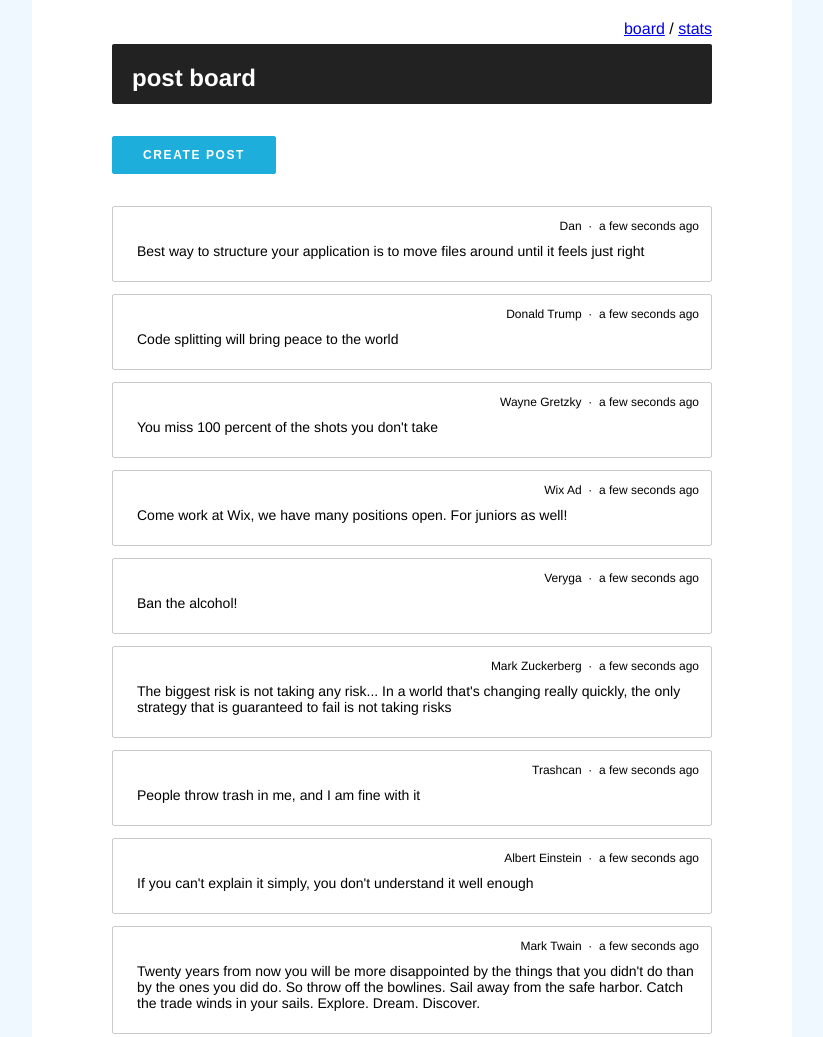
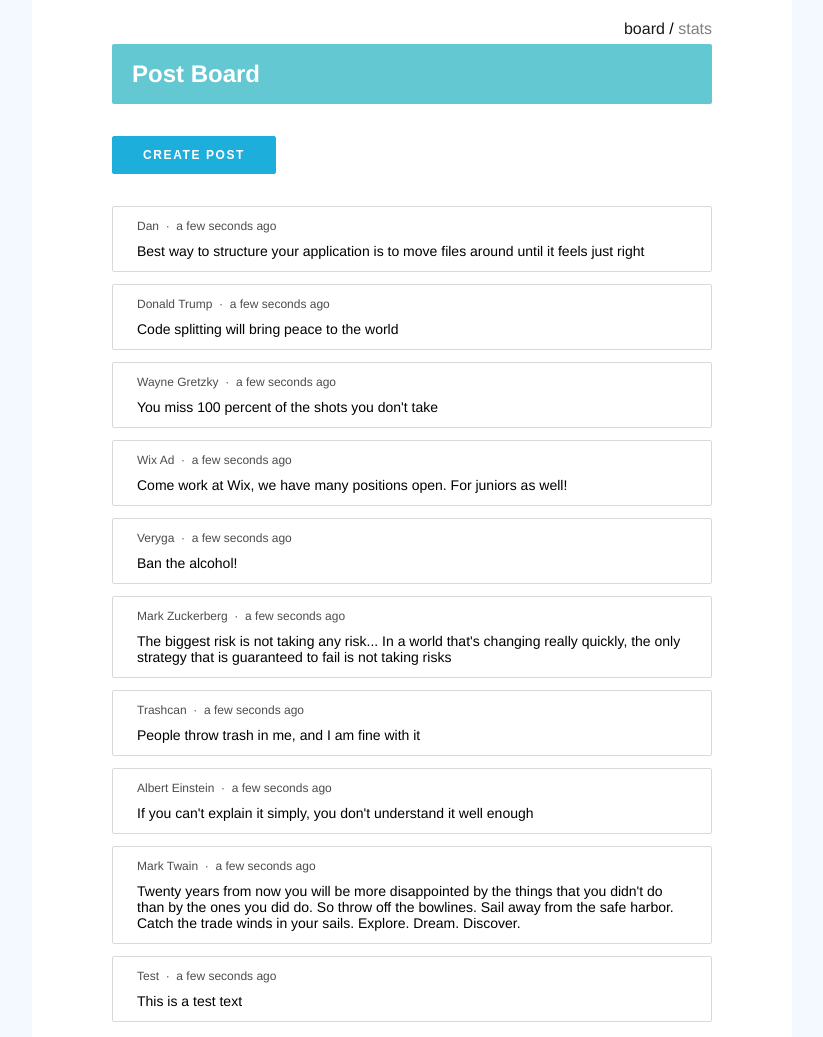
Before and after one commit to vybu/code-splitting-example, a React app: page / in a window 1280 px wide. Shown: the top 1037 px of the page, without its empty margins (228-1051 px from the left). Built offline with nearby package versions, Linux system fonts and the light colour scheme.

Commit message:
design improvements

```diff
--- a/src/client/PostBoardPage.js
+++ b/src/client/PostBoardPage.js
@@ -3,7 +3,7 @@
 import PageContainer from './common/components/PageContainer';
 
 const PostBoardPage = () => (
-  <PageContainer title="post board">
+  <PageContainer title="Post Board">
     <PostList />
   </PageContainer>
 );
--- a/src/client/StatsPage.js
+++ b/src/client/StatsPage.js
@@ -3,7 +3,7 @@
 import PageContainer from './common/components/PageContainer';
 
 const StatsPage = () => (
-  <PageContainer title="post board stats">
+  <PageContainer title="Post Board Stats">
     <Stats />
   </PageContainer>
 );
--- a/src/client/common/components/Navigation.css
+++ b/src/client/common/components/Navigation.css
@@ -2,3 +2,12 @@
   text-align: end;
   margin-bottom: 6px;
 }
+
+.Navigation-link {
+  text-decoration: none;
+  color: rgba(0, 0, 0, 0.5)
+}
+
+.Navigation-linkActive {
+  color: rgba(0, 0, 0, 0.9)
+}
--- a/src/client/common/components/Navigation.js
+++ b/src/client/common/components/Navigation.js
@@ -1,12 +1,16 @@
 import React from 'react';
-import { Link } from 'react-router-dom';
+import { NavLink } from 'react-router-dom';
 import './Navigation.css';
 
 const Navigation = () => (
   <nav className="Navigation">
-    <Link to="/">board</Link>
+    <NavLink className="Navigation-link" activeClassName="Navigation-linkActive" to="/" exact>
+      board
+    </NavLink>
     &nbsp;/&nbsp;
-    <Link to="/stats">stats</Link>
+    <NavLink className="Navigation-link" activeClassName="Navigation-linkActive" to="/stats">
+      stats
+    </NavLink>
   </nav>
 );
 
--- a/src/client/common/components/PageContainer.css
+++ b/src/client/common/components/PageContainer.css
@@ -1,6 +1,6 @@
 
 .PageContainer-outerContainer {
-  background-color: aliceblue;
+  background-color: #f4f9ff;
 }
 
 .PageContainer-innerContainer {
@@ -12,9 +12,11 @@
 }
 
 .PageContainer-header {
-  background-color: #222;
+  background-color: #63c8d2;
   height: 60px;
-  padding: 20px;
+  padding: 0 20px;
+  display: flex;
+  align-items: center;
   color: white;
   margin-bottom: 12px;
   border-radius: 2px;
--- a/src/client/modules/postList/components/PostListItem.css
+++ b/src/client/modules/postList/components/PostListItem.css
@@ -1,19 +1,22 @@
 .PostListItem {
   margin: 12px 0;
-  padding: 12px;
-  border: 1px solid rgba(0,0,0,0.2);
+  padding: 12px 24px;
+  border: 1px solid rgba(0, 0, 0, 0.15);
   border-radius: 2px;
 }
 
 .PostListItem-header {
-  text-align: end;
+  text-align: start;
   margin-bottom: 10px;
   font-size: 12px;
+  color: rgba(0, 0, 0, 0.7);
 }
 
 .PostListItem-body {
   text-align: start;
   font-size: 14px;
-  padding-left: 12px;
-  padding-bottom: 10px;
 }
+
+.PostListItem-body p {
+  margin: 0;
+}
--- a/src/client/modules/postList/postList.actions.js
+++ b/src/client/modules/postList/postList.actions.js
@@ -17,14 +17,15 @@
 export const setPresetItems = () => ({
   type: SET_PRESET_ITEMS,
   payload: [
-    { id: 1,  date: Date.now(), authorName: 'Dan', body: `Best way to structure your application is to move files around until it feels just right` },
-    { id: 2,  date: Date.now(), authorName: 'Donald Trump', body: `Code splitting will bring peace to the world` },
-    { id: 3,  date: Date.now(), authorName: 'Wayne Gretzky', body: `You miss 100 percent of the shots you don't take` },
-    { id: 4,  date: Date.now(), authorName: 'Wix Ad', body: `Come work at Wix, we have many positions open. For juniors as well!` },
-    { id: 5,  date: Date.now(), authorName: 'Veryga', body: 'Ban the alcohol!' },
-    { id: 6,  date: Date.now(), authorName: 'Mark Zuckerberg', body: `The biggest risk is not taking any risk... In a world that's changing really quickly, the only strategy that is guaranteed to fail is not taking risks` },
-    { id: 7,  date: Date.now(), authorName: 'Trashcan', body: 'People throw trash in me, and I am fine with it' },
-    { id: 8,  date: Date.now(), authorName: 'Albert Einstein', body: `If you can't explain it simply, you don't understand it well enough` },
-    { id: 9,  date: Date.now(), authorName: 'Mark Twain', body: `Twenty years from now you will be more disappointed by the things that you didn't do than by the ones you did do. So throw off the bowlines. Sail away from the safe harbor. Catch the trade winds in your sails. Explore. Dream. Discover.` },
+    { id: 1,  date: Date.now(), authorName: 'Dan', body: `<p>Best way to structure your application is to move files around until it feels just right</p>` },
+    { id: 2,  date: Date.now(), authorName: 'Donald Trump', body: `<p>Code splitting will bring peace to the world</p>` },
+    { id: 3,  date: Date.now(), authorName: 'Wayne Gretzky', body: `<p>You miss 100 percent of the shots you don't take</p>` },
+    { id: 4,  date: Date.now(), authorName: 'Wix Ad', body: `<p>Come work at Wix, we have many positions open. For juniors as well!</p>` },
+    { id: 5,  date: Date.now(), authorName: 'Veryga', body: '<p>Ban the alcohol!</p>' },
+    { id: 6,  date: Date.now(), authorName: 'Mark Zuckerberg', body: `<p>The biggest risk is not taking any risk... In a world that's changing really quickly, the only strategy that is guaranteed to fail is not taking risks</p>` },
+    { id: 7,  date: Date.now(), authorName: 'Trashcan', body: '<p>People throw trash in me, and I am fine with it</p>' },
+    { id: 8,  date: Date.now(), authorName: 'Albert Einstein', body: `<p>If you can't explain it simply, you don't understand it well enough</p>` },
+    { id: 9,  date: Date.now(), authorName: 'Mark Twain', body: `<p>Twenty years from now you will be more disappointed by the things that you didn't do than by the ones you did do. So throw off the bowlines. Sail away from the safe harbor. Catch the trade winds in your sails. Explore. Dream. Discover.</p>` },
+    { id: 10,  date: Date.now(), authorName: 'Test', body: `<p>This is a test text</p>` },
   ],
 });
--- /dev/null
+++ b/src/client/modules/stats/components/ChartTitle.css
@@ -0,0 +1,5 @@
+.ChartTitle {
+  text-align: center;
+  margin-top: 40px;
+  color: rgba(0, 0, 0, 0.75);
+}
--- a/src/client/modules/stats/components/ChartTitle.js
+++ b/src/client/modules/stats/components/ChartTitle.js
@@ -1,7 +1,9 @@
 import React from 'react';
 import PropTypes from 'prop-types';
-
-const ChartTitle = ({ children }) => <h2 style={{ textAlign: 'center' }}>{children}</h2>;
+import './ChartTitle.css';
+const ChartTitle = ({ children }) => (
+  <h2 className="ChartTitle">{children}</h2>
+);
 
 ChartTitle.propTypes = {
   children: PropTypes.string,
```
